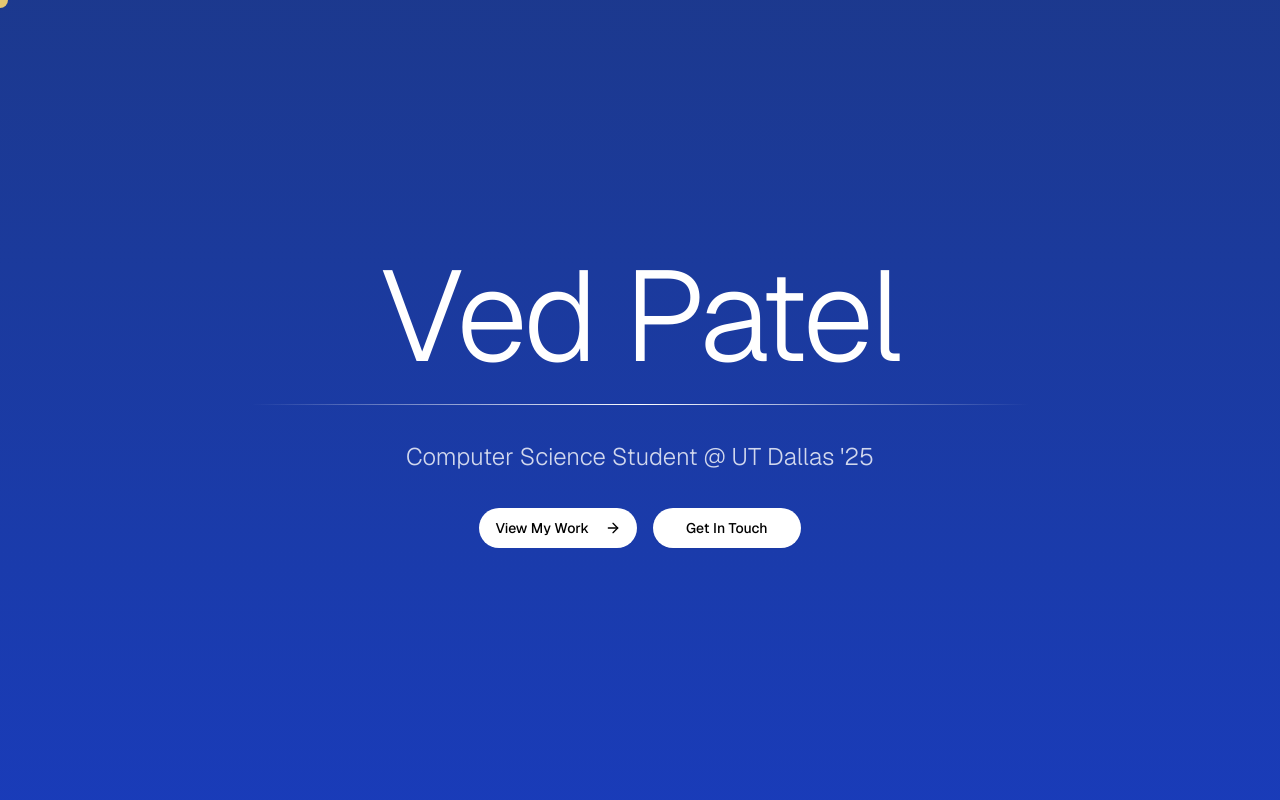
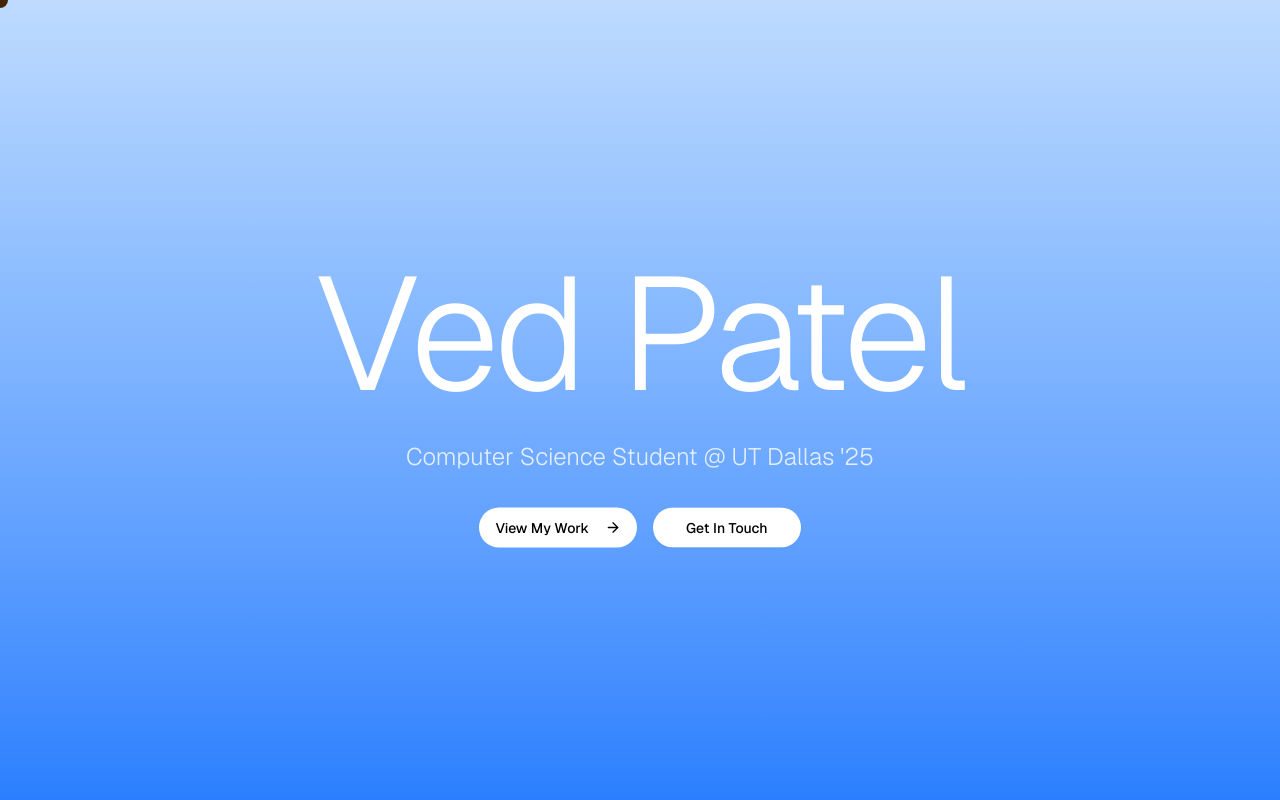
Before and after one commit to VEDLEGENDARY/randochat, a Next.js app in the folder portfolio-website/: page / in a window 1280 px wide. Shown: the top 800 px of the page. Built offline with nearby package versions, Linux system fonts and the light colour scheme.

Commit message:
holy shit 80% cool zoom

```diff
--- a/portfolio-website/src/app/page.tsx
+++ b/portfolio-website/src/app/page.tsx
@@ -168,7 +168,7 @@
   const heroScale = useTransform(heroScrollProgress, [0, 1], [1, 3])
   const heroTranslateZ = useTransform(heroScrollProgress, [0, 1], ["0px", "500px"])
   const heroRotateX = useTransform(heroScrollProgress, [0, 1], ["0deg", "10deg"])
-  const heroTextOpacity = useTransform(heroScrollProgress, [0, 0.6], [1, 1])
+  const heroTextOpacity = useTransform(heroScrollProgress, [0, 0.6, 0.8], [1, 1, 0]);
   const heroTextScale = useTransform(heroScrollProgress, [0, 1], [1, 2.5])
   const heroTextY = useTransform(heroScrollProgress, [0, 1], ["0%", "20%"])
   const heroBgScale = useTransform(heroScrollProgress, [0, 1], [1, 1.5])
@@ -354,74 +354,40 @@
           </div>
         </motion.nav>
 
-        <section ref={heroRef} className="relative h-[200vh] flex items-center justify-center overflow-hidden">
+{/* Hero Section */}{/* Hero Section */}{/* Hero Section */}{/* Hero Section */}{/* Hero Section */}{/* Hero Section */}{/* Hero Section */}{/* Hero Section */}{/* Hero Section */}{/* Hero Section */}
+
+        <section ref={heroRef} className="relative h-[200vh] overflow-hidden z-0">
+          {/* Background */}
           <motion.div
             style={{
               scale: heroBgScale,
+              opacity: useTransform(heroScrollProgress, [0, .6, 1], [1, .5, 0]),
             }}
-            className="absolute inset-0 bg-gradient-to-b from-blue-900 via-blue-800 to-purple-900"
+            className="absolute inset-0 bg-gradient-to-b from-blue-200 via-blue-500 to-blue-800"
           />
 
+          {/* Hero Content - Aggressive zoom that disappears */}
           <motion.div
             style={{
-              scale: heroScale,
-              translateZ: heroTranslateZ,
-              rotateX: heroRotateX,
-              transformStyle: 'preserve-3d',
-              perspective: '1000px'
+              scale: useTransform(heroScrollProgress, [0, .5, 1], [1, 7, 25]), // Increased from 2.5 to 10
+              y: useTransform(heroScrollProgress, [0, 1], ["0%", "20%"]), // Added downward movement
             }}
-            className="w-full h-full absolute inset-0 flex items-center justify-center"
-          />
-
-          {/* Fixed Center Content */}
-          <motion.div
-            className="fixed top-1/2 left-1/2 transform -translate-x-1/2 -translate-y-1/2 z-10 max-w-5xl w-full px-6 text-center"
-            style={{
-              opacity: heroTextOpacity,
-              scale: heroTextScale,
-            }}
+            className="fixed top-1/2 left-1/2 transform -translate-x-1/2 -translate-y-1/2 z-10 w-full text-center origin-center"
           >
-            <motion.div
-              initial={{ opacity: 0, scale: 0.95 }}
-              animate={{ opacity: 1, scale: 1 }}
-              transition={{
-                type: "spring",
-                damping: 20,
-                stiffness: 100,
-                delay: 0.33,
-              }}
-              className="mb-8"
-            >
-              <h1 className="text-6xl md:text-8xl lg:text-9xl font-light tracking-tight mb-6">
+            <motion.div className="mb-8">
+              <h1 className="text-6xl md:text-8xl lg:text-[10rem] font-light tracking-tight mb-6">
                 Ved Patel
               </h1>
-              <div className="w-4/5 h-px bg-gradient-to-r from-transparent via-white to-transparent mx-auto mb-8"></div>
-              <p className="text-xl md:text-2xl font-light text-white/80 max-w-3xl mx-auto leading-relaxed">
+              <p className="text-xl md:text-2xl font-light text-white/80 mx-auto leading-relaxed">
                 Computer Science Student @ UT Dallas '25
               </p>
             </motion.div>
 
-            <motion.div
-              initial={{ opacity: 0, y: 30 }}
-              animate={{ opacity: 1, y: 0 }}
-              transition={{ type: "spring", damping: 20, stiffness: 100, delay: 0.8 }}
-              className="flex flex-col sm:flex-row gap-4 justify-center items-center"
-            >
-              <motion.div
-                whileHover={{ scale: 1.05 }}
-                whileTap={{ scale: 0.95 }}
-                data-cursor-hover
-              >
+            <div className="flex flex-col sm:flex-row gap-4 justify-center items-center">
               <Button size="lg" className="bg-white text-black hover:bg-white/90 px-8 py-3 rounded-full">
                 View My Work
                 <ArrowRight className="w-4 h-4 ml-2" />
               </Button>
-              </motion.div>
-              <motion.div
-                whileHover={{ scale: 1.05 }}
-                whileTap={{ scale: 0.95 }}
-                data-cursor-hover
-              >
               <Button
                 size="lg"
                 variant="outline"
@@ -429,14 +395,13 @@
               >
                 Get In Touch
               </Button>
-              </motion.div>
-            </motion.div>
+            </div>
           </motion.div>
         </section>
 
       <motion.section
         id="about"
-          className="py-32 px-6 relative"
+        className="py-32 px-6 relative z-10 bg-black"
         style={{
           opacity: aboutOpacity,
           y: aboutY
```
Lines whose indentation alone changed are shown as unchanged.
